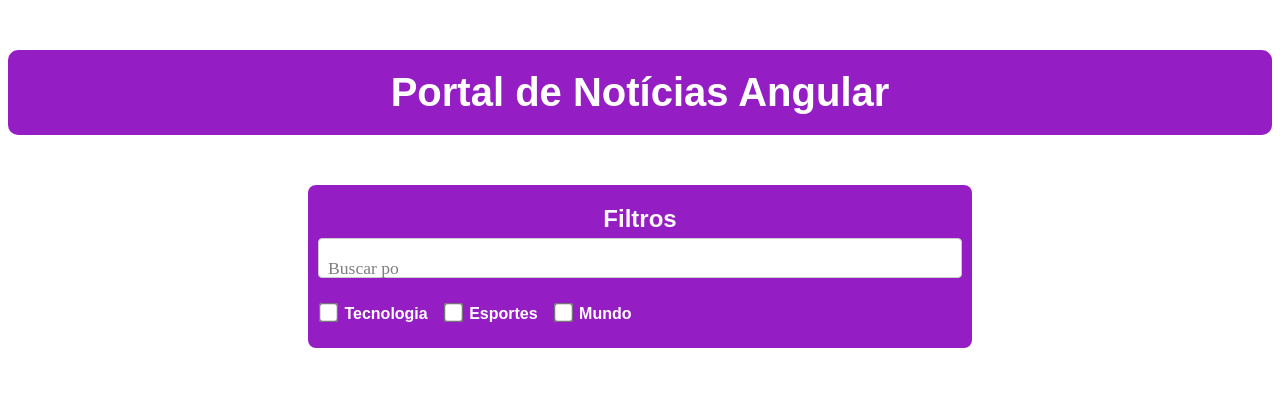
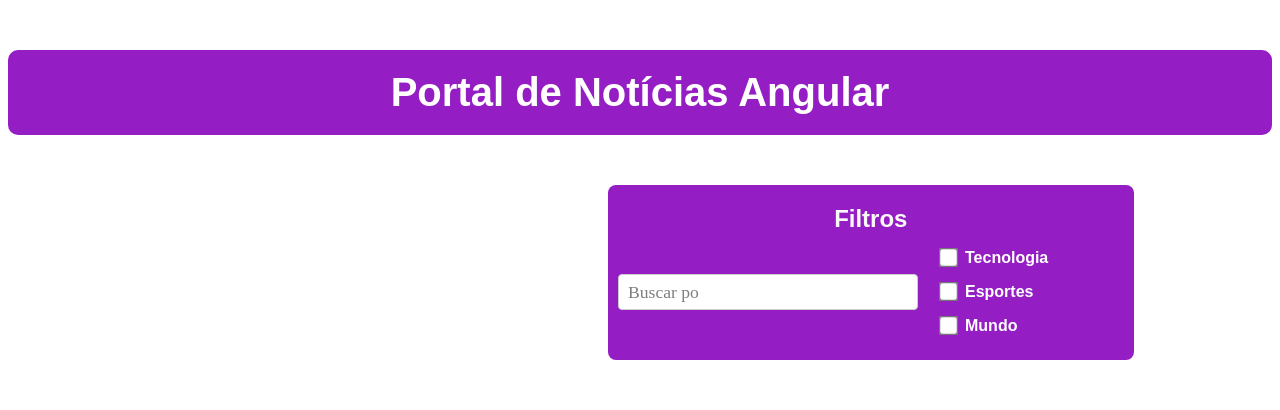
Before and after one commit to Lasp0800/Portal-de-Noticias---Angular, an Angular app: page / in a window 1280 px wide. Shown: the top 410 px of the page. Built offline with nearby package versions, Linux system fonts and the light colour scheme.

Commit message:
5º commit - Finalizacao do projeto

```diff
--- a/src/app/components/noticias-card/noticias-card.component.scss
+++ b/src/app/components/noticias-card/noticias-card.component.scss
@@ -23,7 +23,7 @@ $line-height-md: 1.5;
 $line-height-sm: 1.3;
 
 // Imagens
-$image-height: 180px;
+$image-height: 280px;
 $image-height-mobile: 150px;
 
 // Truncamento de texto
@@ -54,11 +54,11 @@ $line-clamp-3: 3;
   box-shadow: 0 4px 8px $shadow-color;
   overflow: hidden;
   margin: 15px;
-  max-width: 420px;
+  max-width: 520px;
   transition: transform 0.3s ease, box-shadow 0.3s ease;
   cursor: pointer;
   text-decoration: none;
-  animation: slideUp 1.5s ease; // Removido transform duplicado
+  animation: slideUp 1.5s ease;
 
   &:hover {
     transform: translateY(-5px);
@@ -88,7 +88,7 @@ h2 {
   color: $text-color-dark;
   margin: 0 0 $margin-bottom-lg;
   line-height: $line-height-sm;
-  @extend .truncate-2; // Usa a classe utilitária
+  @extend .truncate-2;
 }
 
 // Estilo do resumo
@@ -97,7 +97,7 @@ p {
   color: $text-color-medium;
   margin: 0 0 $margin-bottom-md;
   line-height: $line-height-md;
-  @extend .truncate-3; // Usa a classe utilitária
+  @extend .truncate-3;
 }
 
 // Estilo da categoria e data
@@ -116,7 +116,7 @@ p:last-child {
 @media (max-width: 1024px) {
   .cards-line-01,
   .cards-line-02 {
-    max-width: 350px; // Ajuste para tablets
+    max-width: 350px;
   }
 }
 
--- a/src/app/components/noticias-filtro/noticias-filtro.component.html
+++ b/src/app/components/noticias-filtro/noticias-filtro.component.html
@@ -1,6 +1,8 @@
 <div class="filter-container">
   <h2>Filtros</h2>
-  <div class="filter-section input-wrapper">
+  <div class="filter-section">
+    <div class="filter-row">
+      <div class="input-wrapper">
         <input
           type="text"
           [(ngModel)]="textoFiltro"
@@ -12,7 +14,7 @@
           {{ placeholderAnimado }}
         </span>
       </div>
-  <div class="filter-section">
+      <div class="checkbox-group">
         <label>
           <input
             type="checkbox"
@@ -39,3 +41,5 @@
         </label>
       </div>
     </div>
+  </div>
+</div>
--- a/src/app/components/noticias-filtro/noticias-filtro.component.scss
+++ b/src/app/components/noticias-filtro/noticias-filtro.component.scss
@@ -1,22 +1,29 @@
 // Variáveis para cores e espaçamentos
-$color:#ffffff;
+$color: #ffffff;
+$background-color: #951dc4;
+$text-color: #f9f9f9;
+$placeholder-color: #7e7e7e;
+$border-color: #ccc;
+$border-radius: 8px;
+$padding: 10px;
+$font-family: 'Arial', sans-serif;
 
 .filter-container {
-    background: #951dc4;
-    color: #f9f9f9;
-    padding: 10px;
-    border-radius: 8px;
-    margin: 50px 300px;
-    transform: slideUp 1.0s ease;
-    animation: slideUp 1.0s ease;
+  background: $background-color;
+  width: 40%;
+  color: $text-color;
+  padding: $padding;
+  border-radius: $border-radius;
+  margin: 50px 600px;
+  animation: slideUp 1.0s ease; // Removido transform duplicado
 }
 
 h2 {
   font-size: 1.5rem;
   margin-bottom: 15px;
-    $color:$color;
+  color: $text-color; // Usa a cor definida
   text-align: center;
-    font-family: 'Arial', sans-serif;
+  font-family: $font-family;
   margin-top: 10px;
 }
 
@@ -24,23 +31,60 @@ $color:#ffffff;
   margin-bottom: 15px;
 }
 
+.filter-row {
+  display: flex;
+  align-items: center;
+  gap: 20px; // Espaço entre o input e os checkboxes
+}
+
+.input-wrapper {
+  position: relative;
+  flex: 1; // Ocupa o espaço disponível
+  min-width: 300px; // Garante um tamanho mínimo
+}
+
 input[type="text"] {
   width: 100%;
   padding: 8px;
-    border: 1px solid #ccc;
+  border: 1px solid $border-color;
   border-radius: 4px;
   font-size: 1rem;
-    margin: -10px 0 10px 0;
+  margin: -10px 7 10px 0;
   box-sizing: border-box;
 }
 
+.placeholder {
+  position: absolute;
+  top: 50%;
+  left: 10px;
+  transform: translateY(-50%);
+  font-size: 1.1rem;
+  color: $placeholder-color;
+  white-space: nowrap;
+  overflow: visible;
+  display: inline-block;
+  animation: typing 3s steps(30, end) 1, blink-caret 0.75s step-end 4;
+}
+
+.placeholder.hidden {
+  display: none;
+}
+
+.checkbox-group {
+  display: flex;
+  gap: 15px; // Espaço entre os checkboxes
+  flex-wrap: wrap; // Permite que os checkboxes quebrem linha se necessário
+}
+
 label {
-    display: inline-block;
+  display: flex;
+  align-items: center;
   margin-right: 15px;
   font-size: 1rem;
-    $color:$color;
-    font-family: 'Arial', sans-serif;
+  color: $color;
+  font-family: $font-family;
   font-weight: bold;
+  white-space: nowrap;
 }
 
 input[type="checkbox"] {
@@ -49,48 +93,23 @@ $color:#ffffff;
   cursor: pointer;
 }
 
-  .input-wrapper {
-    position: relative;
-    width: 100%; // Garante que o wrapper tenha largura definida
+@media (max-width: 768px) {
+  .filter-row {
+    flex-direction: column;
+    align-items: flex-start;
+    gap: 10px;
   }
 
-  input[type="text"] {
-    width: 100%;
-    padding: 10px;
-    border: 1px solid #ccc;
-    border-radius: 4px;
-    font-size: 1rem;
+  .input-wrapper {
+    min-width: 100%; // Ocupa toda a largura em telas menores
   }
 
-  .placeholder {
-    position: absolute;
-    top: 50%;
-    left: 10px;
-    transform: translateY(-50%);
-    font-size: 1.1rem;
-    color: #7e7e7e;
-    white-space: nowrap;
-    overflow: visible; // Remove o overflow: hidden para evitar corte
-    display: inline-block;
-    animation: typing 3s steps(30, end) 1, blink-caret 0.75s step-end 4;
+  .checkbox-group {
+    width: 100%;
+    justify-content: flex-start;
+  }
 }
 
-  .placeholder.hidden {
-    display: none;
-  }
-
-  label {
-    display: inline-block;
-    margin-right: 15px;
-    font-size: 1rem;
-    color: #ffffff;
-  }
-
-  input[type="checkbox"] {
-    margin-right: 5px;
-  }
-
-  ;
 @keyframes slideUp {
   0% {
     transform: translateY(20px);
@@ -107,7 +126,7 @@ $color:#ffffff;
     width: 0;
   }
   to {
-      width: 230px; // Ajustado para o tamanho do texto "Buscar por título ou resumo..."
+    width: 230px;
   }
 }
 
```
Also changed, not shown: 1 other file (tests, documents, lock files or other folders). Lines whose indentation alone changed are shown as unchanged.
